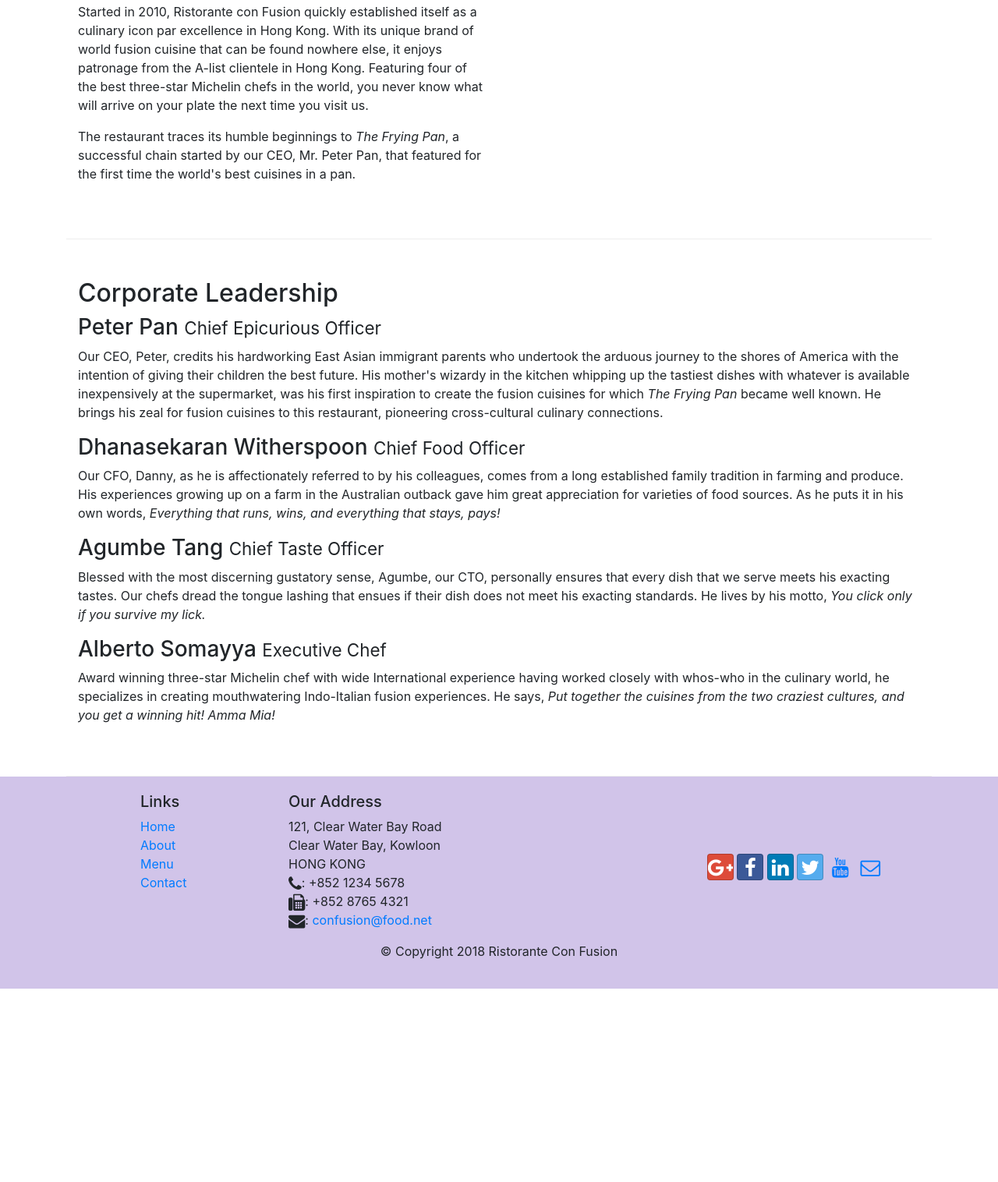
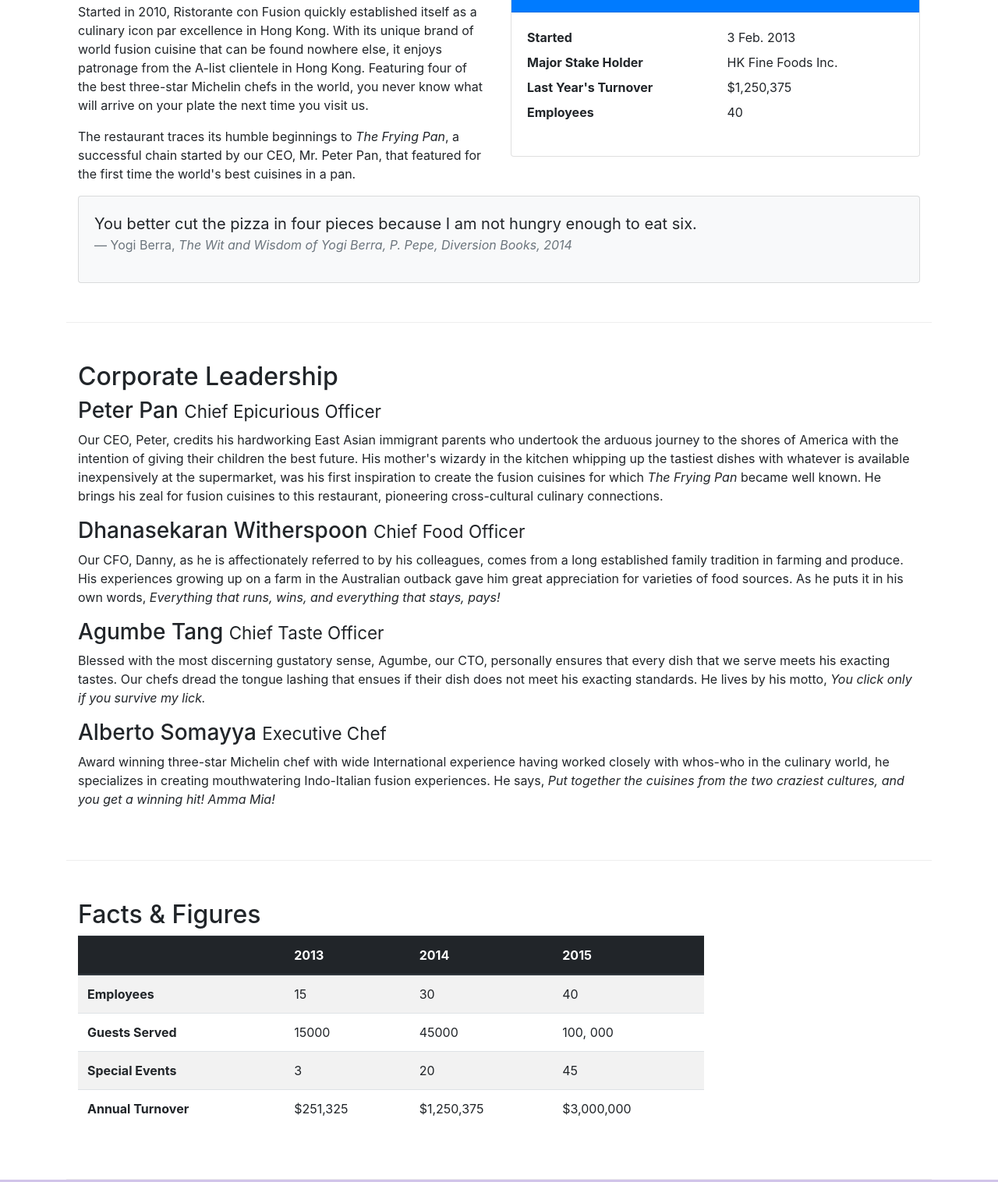
Before and after one commit to VortexH/coursera-fullstack-web-course, a website: page aboutus.html in a window 1280 px wide. Shown: the part 558-2074 px from the top of the page at 78% size. Before the commit the page ends 1826 px from the top, so only its background shows below. Drawn offline with nearby package versions, Linux system fonts and the light colour scheme.

Commit message:
Added a table, Facts at a Glance card, and a quote

```diff
--- a/aboutus.html
+++ b/aboutus.html
@@ -70,7 +70,35 @@
                 <p>Started in 2010, Ristorante con Fusion quickly established itself as a culinary icon par excellence in Hong Kong. With its unique brand of world fusion cuisine that can be found nowhere else, it enjoys patronage from the A-list clientele in Hong Kong.  Featuring four of the best three-star Michelin chefs in the world, you never know what will arrive on your plate the next time you visit us.</p>
                 <p>The restaurant traces its humble beginnings to <em>The Frying Pan</em>, a successful chain started by our CEO, Mr. Peter Pan, that featured for the first time the world's best cuisines in a pan.</p>
             </div>
-            <div>
+            <div class='col-12 col-sm-6'>
+                <div class='card'>
+                    <h3 class='card-header bg-primary text-white'>Facts at a Glance</h3>
+                    <div class='card-body'>
+                        <dl class='row'>
+                            <dt class='col-6'>Started</dt>
+                            <dd class="col-6">3 Feb. 2013</dd>
+                            <dt class="col-6">Major Stake Holder</dt>
+                            <dd class="col-6">HK Fine Foods Inc.</dd>
+                            <dt class="col-6">Last Year's Turnover</dt>
+                            <dd class="col-6">$1,250,375</dd>
+                            <dt class="col-6">Employees</dt>
+                            <dd class="col-6">40</dd>
+                        </dl>
+                    </div>
+                </div>
+            </div>
+
+            <div class='col-12'>
+                <div class='card card-body bg-light'>
+                    <blockquote class='blockquote'>
+                        <p class='mb-0'>You better cut the pizza in four pieces because I am not hungry enough to eat six.</p>
+                        <footer class='blockquote-footer'>Yogi Berra,
+                            <cite title='Source Title'>The Wit and Wisdom of Yogi Berra,
+                                P. Pepe, Diversion Books, 2014
+                            </cite>
+                        </footer>
+                    </blockquote>
+                </div>
             </div>
         </div>
 
@@ -87,8 +115,55 @@
                 <h3>Alberto Somayya <small>Executive Chef</small></h3>
                 <p class='d-none d-sm-block'>Award winning three-star Michelin chef with wide International experience having worked closely with whos-who in the culinary world, he specializes in creating mouthwatering Indo-Italian fusion experiences. He says, <em>Put together the cuisines from the two craziest cultures, and you get a winning hit! Amma Mia!</em></p>
             </div>
-       </div>
+        </div>
 
+        <div class='row row-content'>
+            <div class='col-12 col-sm-9'>
+                <h2>Facts &amp; Figures</h2>
+                <div class='table-responsive'>
+                    <table class='table table-striped'>
+                        <thead class='thead-dark'>
+                            <tr>
+                                <th>&nbsp;</th>
+                                <th>2013</th>
+                                <th>2014</th>
+                                <th>2015</th>
+                            </tr>
+                        </thead>
+                        <tbody>
+                            <tr>
+                                <th>Employees</th>
+                                <td>15</td>
+                                <td>30</td>
+                                <td>40</td>
+                            </tr>
+
+                            <tr>
+                                <th>Guests Served</th>
+                                <td>15000</td>
+                                <td>45000</td>
+                                <td>100, 000</td>
+                            </tr>
+
+                            <tr>
+                                <th>Special Events</th>
+                                <td>3</td>
+                                <td>20</td>
+                                <td>45</td>
+                            </tr>
+
+                            <tr>
+                                <th>Annual Turnover</th>
+                                <td>$251,325</td>
+                                <td>$1,250,375</td>
+                                <td>$3,000,000</td>
+                            </tr>
+                        </tbody>
+                    </table>
+                </div>
+            </div>
+            <div class='col-12 col-sm-3'></div>
+        </div>
     </div>
 
     <footer class="footer">
```
